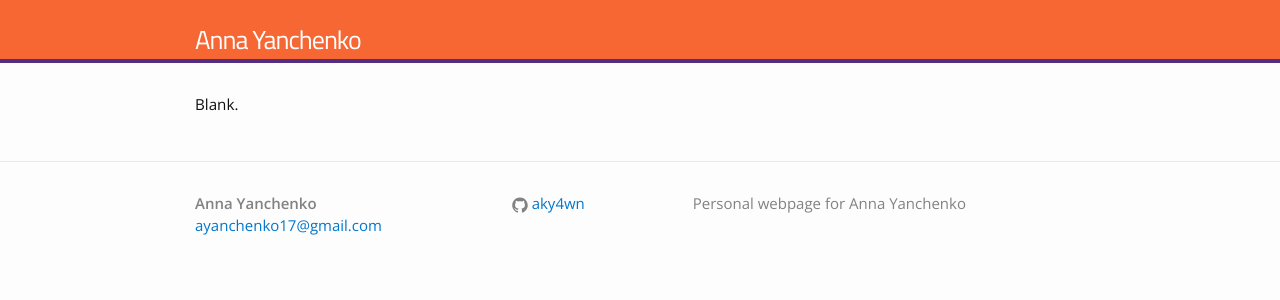
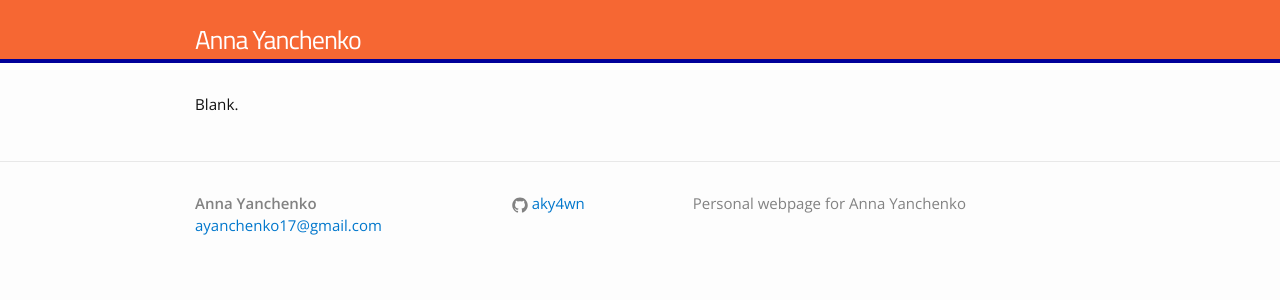
Before and after one commit to aky4wn/aky4wn.github.io, a Jekyll site: the page built from index.html, in a window 1280 px wide. Shown: the top 300 px of the page. Built offline with Jekyll 4.4.1, drawn with Linux system fonts in a browser that asks for light colours.

Commit message:
Update main.scss

```diff
--- a/css/main.scss
+++ b/css/main.scss
@@ -18,7 +18,7 @@ $background-color: #fdfdfd;
 $brand-color:      #0077CC;
 // $gameday-sky: #109dc0;
 // $navy: #000066
-$clemson-purple:      #522d80;
+$clemson-purple:      #000099;
 $clemson-orange:      #f66733;
 
 
```
